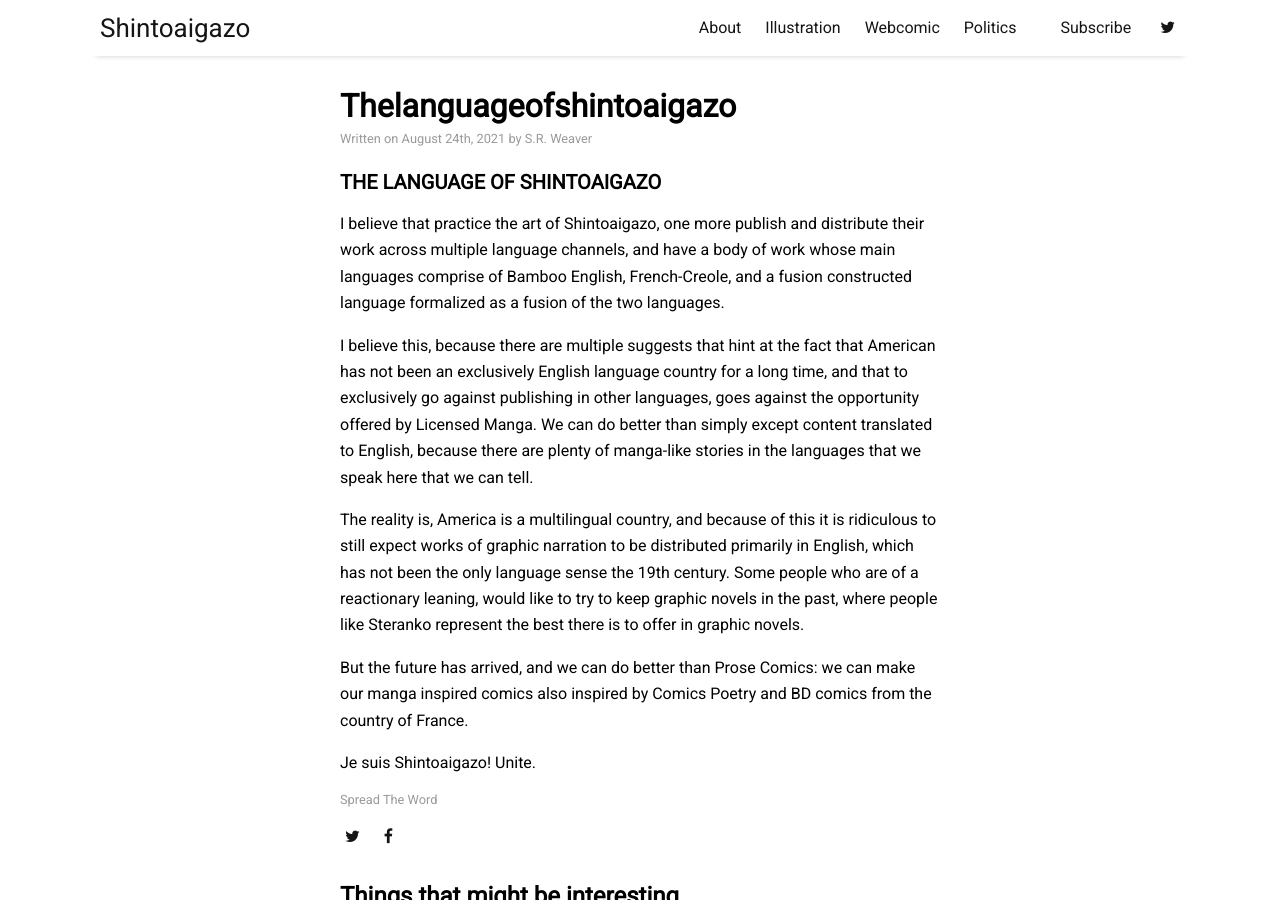
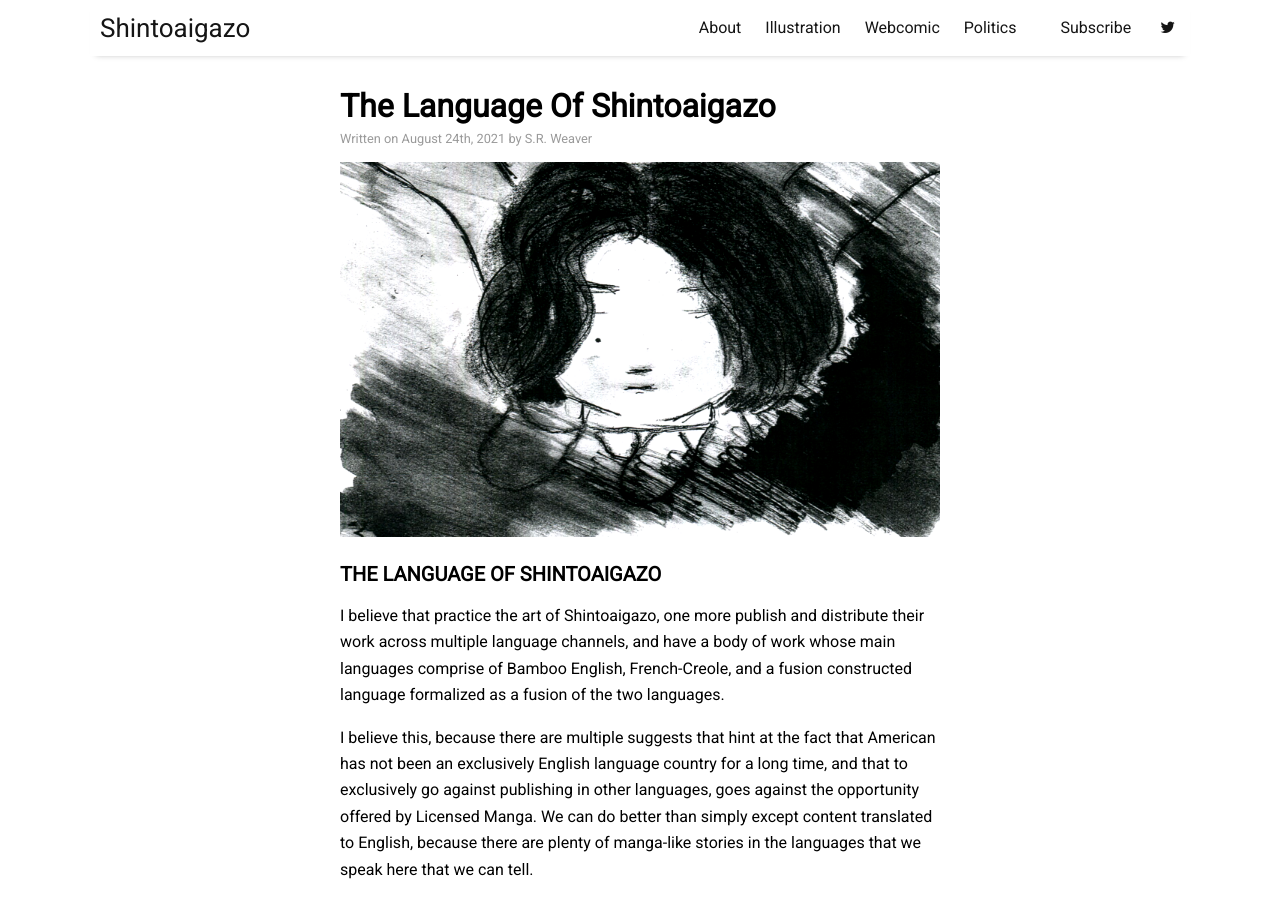
Before and after one commit to LWFlouisa/Portfolio, a Jekyll site: the page built from _posts/2021-08-24-thelanguageofshintoaigazo.md, in a window 1280 px wide and 900 px high. Built offline with Jekyll 4.4.1, drawn with Linux system fonts in a browser that asks for light colours; nearby versions of some CDN libraries; our own code applies the rules of GitHub Pages for plain Markdown files.

Commit message:
Update 2021-08-24-thelanguageofshintoaigazo.md

```diff
--- a/_posts/2021-08-24-thelanguageofshintoaigazo.md
+++ b/_posts/2021-08-24-thelanguageofshintoaigazo.md
@@ -1,3 +1,11 @@
+---
+layout: post
+title: "The Language Of Shintoaigazo"
+author: "S.R. Weaver"
+categories: artmanifesto
+tags: artmanifesto
+image: uploadedfairy.png
+---
 ### THE LANGUAGE OF SHINTOAIGAZO
 
 I believe that practice the art of Shintoaigazo, one more publish and distribute their work across multiple language channels, and have a body of work whose main languages comprise of Bamboo English, French-Creole, and a fusion constructed language formalized as a fusion of the two languages.
```
